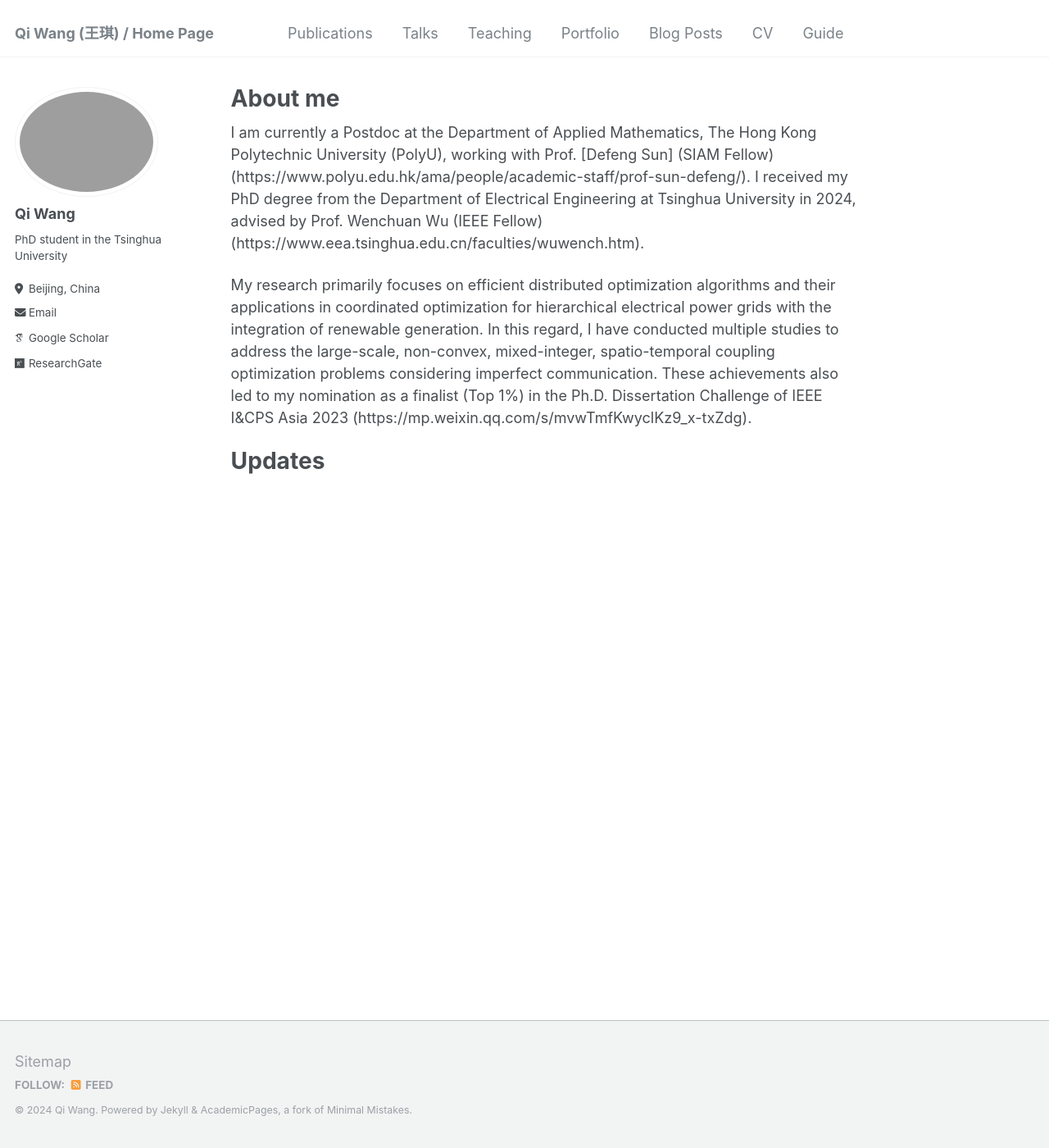
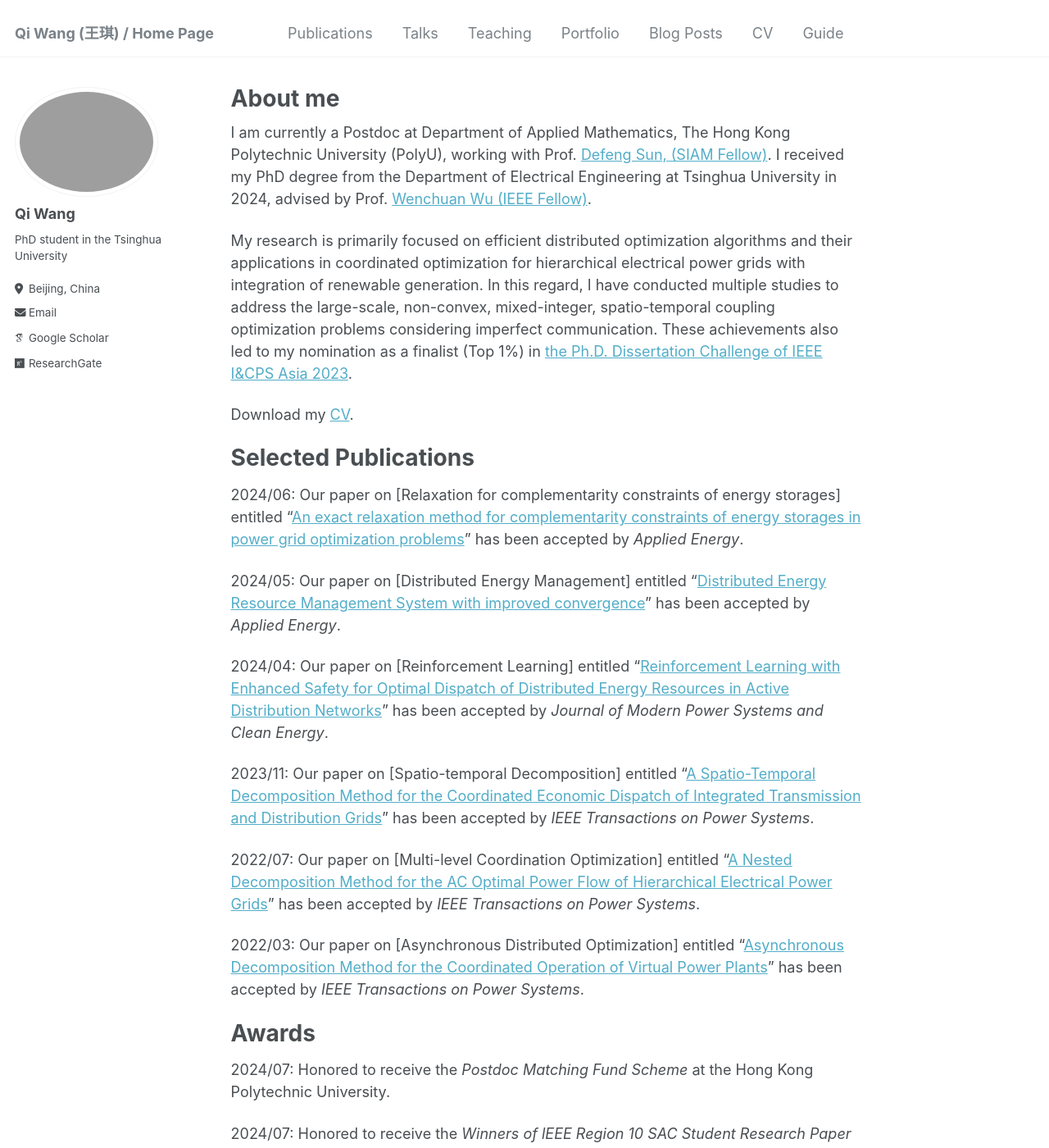
Before and after one commit to lalajiayou/WangQi_THU.github.io, a Jekyll site: the page built from _pages/about.md, in a window 1280 px wide and 1400 px high. Shown: the whole window at 82% size. Built offline with Jekyll 4.4.1, drawn with Linux system fonts in a browser that asks for light colours; some web fonts are replaced; some of the changed text lies outside the part shown.

Commit message:
Update about.md

```diff
--- a/_pages/about.md
+++ b/_pages/about.md
@@ -8,12 +8,34 @@ redirect_from:
   - /about.html
 ---
 
-I am currently a Postdoc at the Department of Applied Mathematics, The Hong Kong Polytechnic University (PolyU), working with Prof. [Defeng Sun] (SIAM Fellow) (https://www.polyu.edu.hk/ama/people/academic-staff/prof-sun-defeng/). I received my PhD degree from the Department of Electrical Engineering at Tsinghua University in 2024, advised by Prof. Wenchuan Wu (IEEE Fellow) (https://www.eea.tsinghua.edu.cn/faculties/wuwench.htm).
+I am currently a Postdoc at Department of Applied Mathematics, The Hong Kong Polytechnic University (PolyU), working with Prof. [Defeng Sun, (SIAM Fellow)](https://www.polyu.edu.hk/ama/people/academic-staff/prof-sun-defeng/). I received my PhD degree from the Department of Electrical Engineering at Tsinghua University in 2024, advised by Prof. [Wenchuan Wu (IEEE Fellow)](https://www.eea.tsinghua.edu.cn/faculties/wuwench.htm).
 
-My research primarily focuses on efficient distributed optimization algorithms and their applications in coordinated optimization for hierarchical electrical power grids with the integration of renewable generation. In this regard, I have conducted multiple studies to address the large-scale, non-convex, mixed-integer, spatio-temporal coupling optimization problems considering imperfect communication. These achievements also led to my nomination as a finalist (Top 1%) in the Ph.D. Dissertation Challenge of IEEE I&CPS Asia 2023 (https://mp.weixin.qq.com/s/mvwTmfKwyclKz9_x-txZdg).
+My research is primarily focused on efficient distributed optimization algorithms and their applications in coordinated optimization for hierarchical electrical power grids with integration of renewable generation. In this regard, I have conducted multiple studies to address the large-scale, non-convex, mixed-integer, spatio-temporal coupling optimization problems considering imperfect communication. These achievements also led to my nomination as a finalist (Top 1%) in [the Ph.D. Dissertation Challenge of IEEE I&CPS Asia 2023](https://mp.weixin.qq.com/s/mvwTmfKwyclKz9_x-txZdg).
 
-Updates
+Download my [CV](https://wangqi_thu.github.io/files/CV_Qi_Wang_Tsinghua-20240712.pdf).
+
+Selected Publications
 ======
+2024/06: Our paper on [Relaxation for complementarity constraints of energy storages] entitled "[An exact relaxation method for complementarity constraints of energy storages in power grid optimization problems](https://www.sciencedirect.com/science/article/abs/pii/S0306261924009759)" has been accepted by _Applied Energy_.
+
+2024/05: Our paper on [Distributed Energy Management] entitled "[Distributed Energy Resource Management System with improved convergence](https://www.sciencedirect.com/science/article/abs/pii/S0306261924009498)" has been accepted by _Applied Energy_.
+
+2024/04: Our paper on [Reinforcement Learning] entitled "[Reinforcement Learning with Enhanced Safety for Optimal Dispatch of Distributed Energy Resources in Active Distribution Networks](https://ieeexplore.ieee.org/document/10505133)" has been accepted by _Journal of Modern Power Systems and Clean Energy_.
+
+2023/11: Our paper on [Spatio-temporal Decomposition] entitled "[A Spatio-Temporal Decomposition Method for the Coordinated Economic Dispatch of Integrated Transmission and Distribution Grids](https://ieeexplore.ieee.org/document/10309884)" has been accepted by _IEEE Transactions on Power Systems_.
+
+2022/07: Our paper on [Multi-level Coordination Optimization] entitled "[A Nested Decomposition Method for the AC Optimal Power Flow of Hierarchical Electrical Power Grids](https://ieeexplore.ieee.org/document/9841031)" has been accepted by _IEEE Transactions on Power Systems_.
+
+2022/03: Our paper on [Asynchronous Distributed Optimization] entitled "[Asynchronous Decomposition Method for the Coordinated Operation of Virtual Power Plants](https://ieeexplore.ieee.org/document/9743211)" has been accepted by _IEEE Transactions on Power Systems_.
+
+
+Awards
+======
+2024/07: Honored to receive the _Postdoc Matching Fund Scheme_ at the Hong Kong Polytechnic University.
+
+2024/07: Honored to receive the _Winners of lEEE Region 10 SAC Student Research Paper contest_ for our paper "[An exact relaxation method for complementarity constraints of energy storages in power grid optimization problems](https://sac.ieeer10.org/srp-contest/)".
+
+2023/07: Nominate as a finalist (Top 1%) in [the Ph.D. Dissertation Challenge of IEEE I&CPS Asia 2023](https://mp.weixin.qq.com/s/mvwTmfKwyclKz9_x-txZdg).
 
 
 <!-- <a href="https://info.flagcounter.com/qrVf"><img src="https://s01.flagcounter.com/count2/qrVf/bg_FFFFFF/txt_000000/border_CCCCCC/columns_2/maxflags_10/viewers_0/labels_1/pageviews_0/flags_0/percent_0/" alt="Flag Counter" border="0"></a> -->
```
